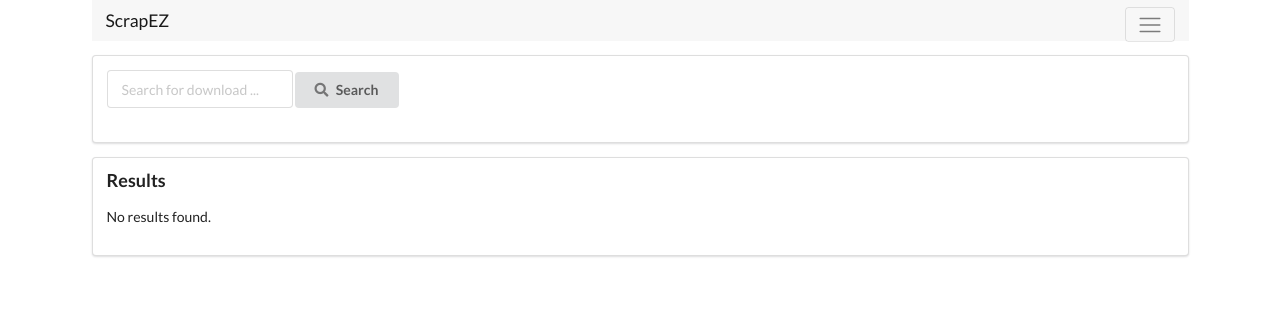
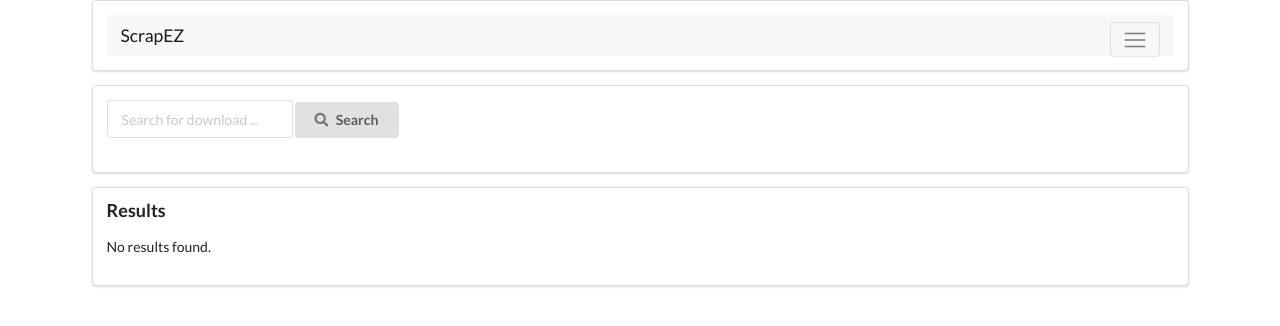
Before and after one commit to oucb/scrapez, a Flask app: template apps/templates/downloads.html in a window 1280 px wide. Shown: the top 326 px of the page. Run offline with Flask 2, Linux system fonts and the light colour scheme; the template is opened without the code that fills it: most values are stand-ins (such as "Sample title", 1, 10 or a date in 2020); parts of the project's set-up code (start-up, migrations or seed data) failed here and were passed over; some libraries are stand-ins or nearby versions.

Commit message:
Update navbar

```diff
--- a/apps/templates/navbar.html
+++ b/apps/templates/navbar.html
@@ -1,4 +1,4 @@
-<div class='ui item'>
+<div class='ui segment'>
   <nav class="navbar navbar-expand-md navbar-light bg-faded">
     <button class="navbar-toggler navbar-toggler-right" type="button" data-toggle="collapse" data-target="#navbarSupportedContent" aria-controls="navbarSupportedContent" aria-expanded="false" aria-label="Toggle navigation">
       <span class="navbar-toggler-icon"></span>
```
